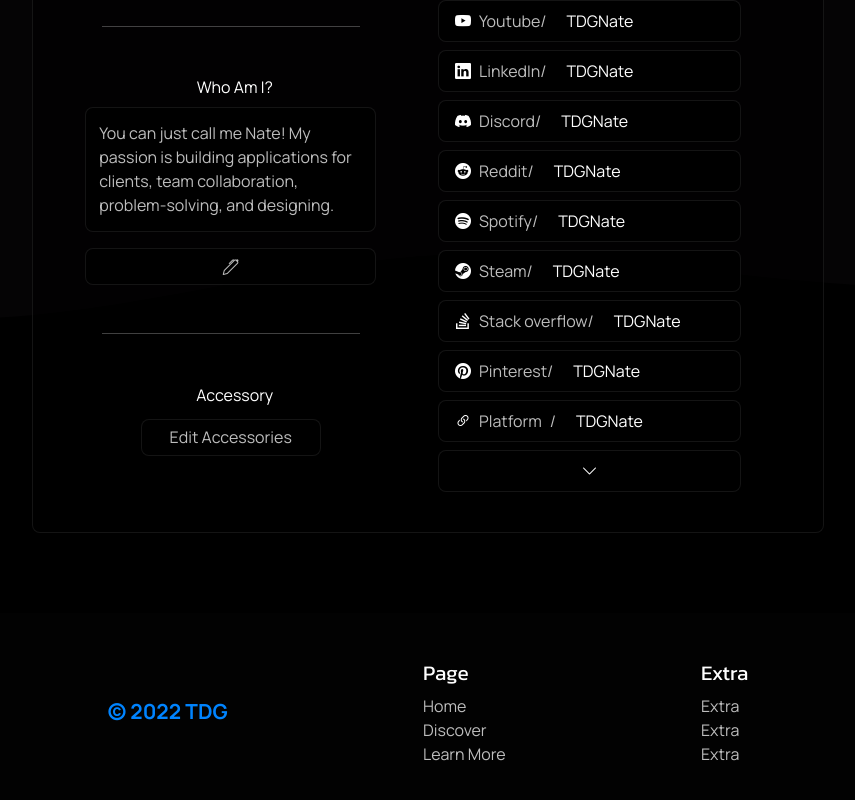
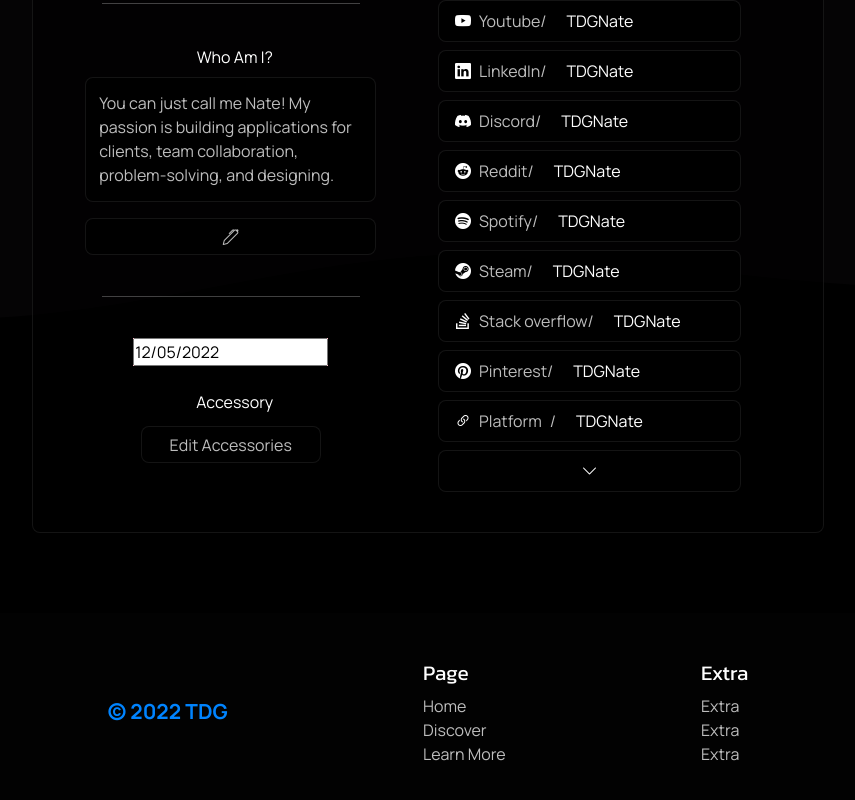
Before and after one commit to TDG-Org/Statue-Status, a React (Create React App) app in the folder client/: page /profile in a window 1280 px wide. Shown: the part 1300-2100 px from the top of the page, without its empty margins (422-1277 px from the left). Built offline with nearby package versions, Linux system fonts and the light colour scheme.

Commit message:
added datepicker package

```diff
--- a/client/package.json
+++ b/client/package.json
@@ -11,6 +11,7 @@
     "bootstrap-icons": "^1.9.1",
     "date-fns": "^2.29.3",
     "react": "^18.2.0",
+    "react-datepicker": "^4.8.0",
     "react-dom": "^18.2.0",
     "react-router-dom": "^6.4.2",
     "react-scripts": "5.0.1",
--- /dev/null
+++ b/client/src/components/DatePicker.jsx
@@ -0,0 +1,17 @@
+import React, { useState } from "react";
+
+// Datepicker
+import DatePickerr from "react-datepicker";
+
+const DatePicker = () => {
+
+  const [startDate, setStartDate] = useState(new Date());
+
+  return (
+    <div>
+      <DatePickerr selected={startDate} onChange={(date) => setStartDate(date)} />
+    </div>
+  );
+};
+
+export default DatePicker;
--- a/client/src/components/Statue/ProfileStatue.jsx
+++ b/client/src/components/Statue/ProfileStatue.jsx
@@ -1,8 +1,9 @@
-import React from "react";
+import React, { useState } from "react";
 
 // Components
 import ProfileNoStatue from "./ProfileNoStatue";
 import ProfileStatueSecondary from "./ProfileStatueSecondary";
+import DatePicker from "../DatePicker";
 
 // Styles
 import "../../sass/components/ProfileStatue.scss";
@@ -11,6 +12,7 @@
 import { Pancake, Brilliance, Bravery, NatePfp } from "../../assets/imgs";
 
 const ProfileStatue = () => {
+
   return (
      <div className="statue-sect">
      <h3>My Statue</h3>
@@ -50,12 +52,16 @@
 
               <hr />
 
+              <DatePicker />
+
               <div className="bottom-editable-sect">
                 <p className="statue-sect-label">Accessory</p>
 
                 {/* The Editable  */}
                 <div className="bottom-editable-sect-content">
-                  <div className="accessories-birthday"></div>
+                  <div className="accessories-birthday">
+
+                  </div>
                 </div>
 
                 <button className="edit-accessories">Edit Accessories</button>
--- a/client/src/pages/Profile/ProfilePage.scss
+++ b/client/src/pages/Profile/ProfilePage.scss
@@ -2,6 +2,12 @@
 
 // SCSS Variables
 @import "../../sass/variables.scss";
+
+.react-datepicker-wrapper {
+  background-color: pink !important;
+  display: flex;
+  justify-content: center;
+}
 
 // Edit Profile Section
 .profile-sect {
```
Also changed, not shown: 1 other file (tests, documents, lock files or other folders).
